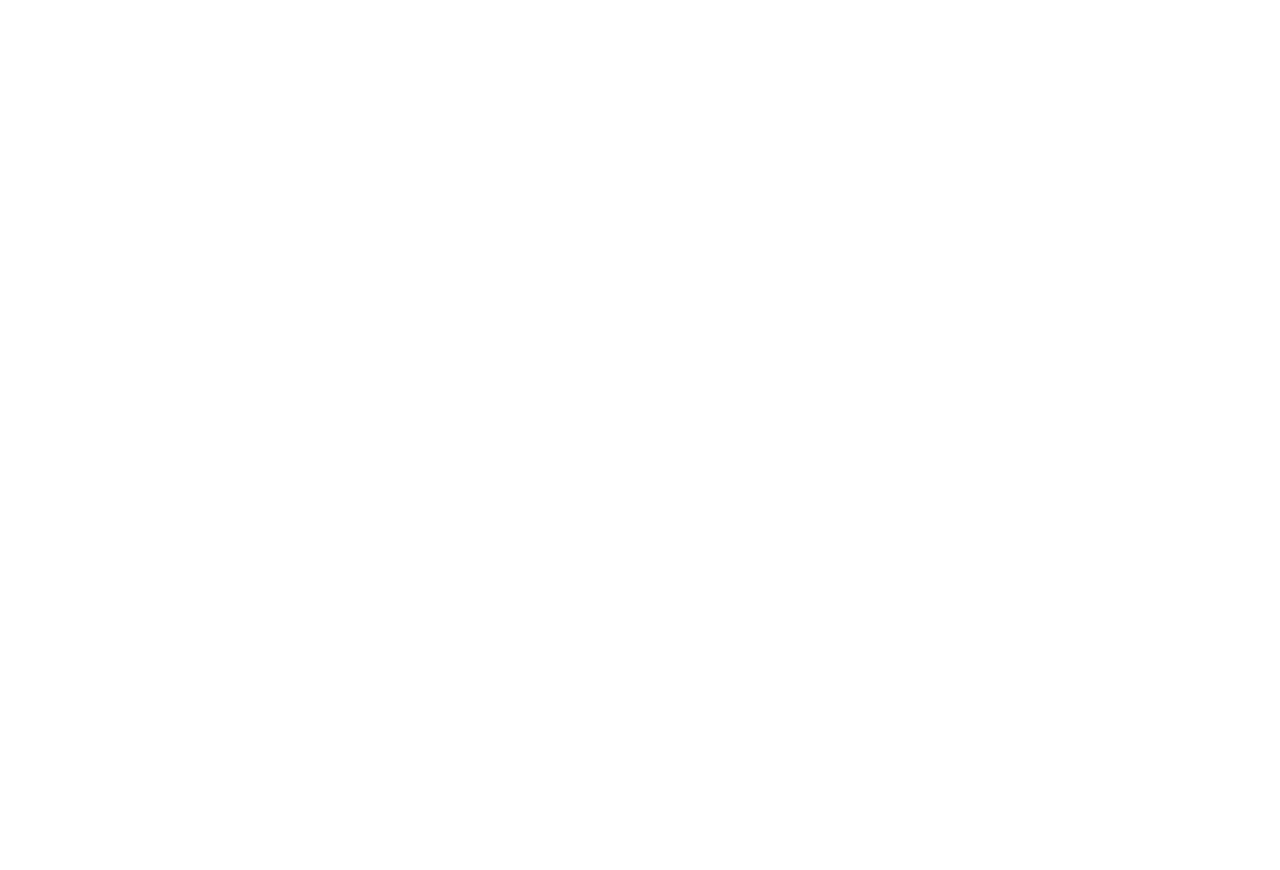
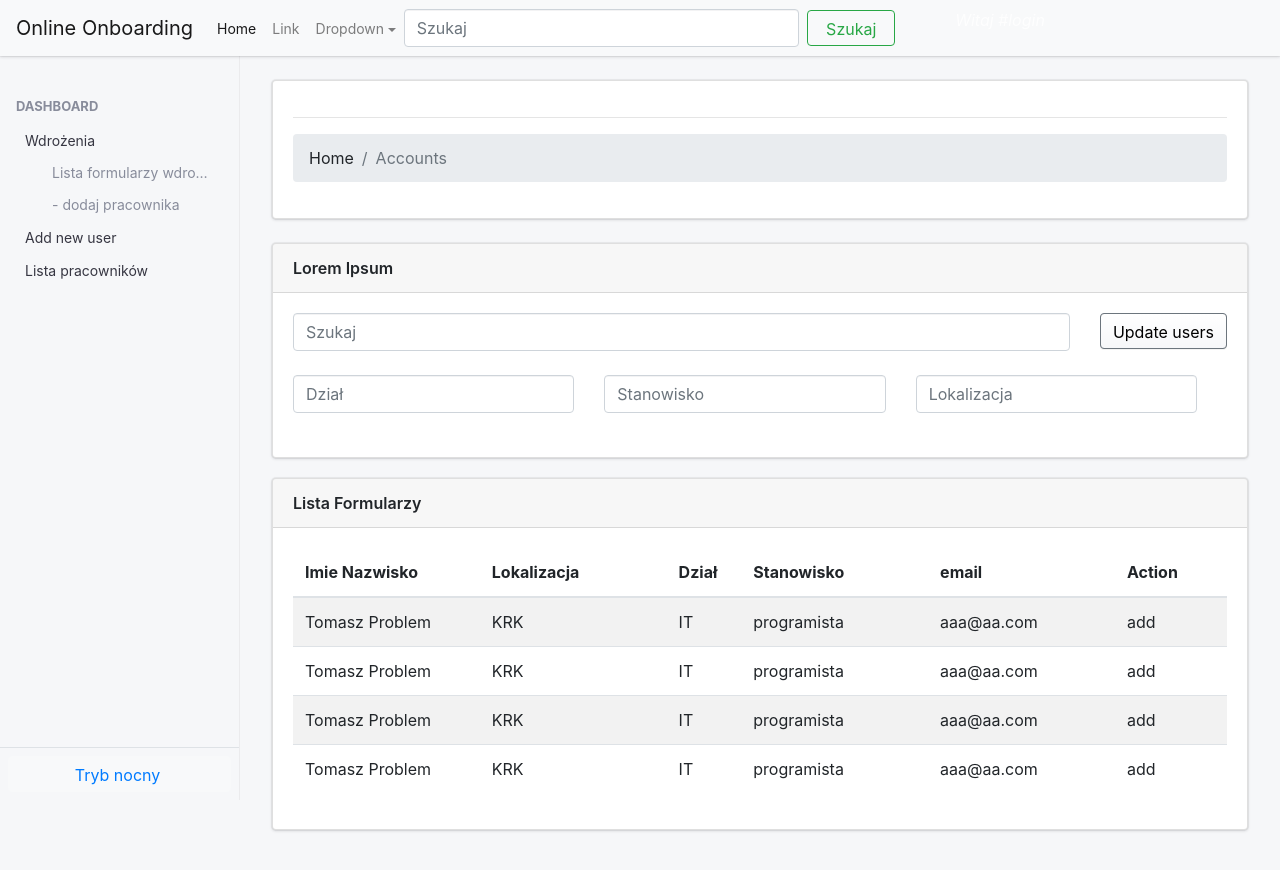
Before and after one commit to binawork/OnboardingFront, a React (Create React App) app: page /packages in a window 1280 px wide. Shown: the top 870 px of the page. Before the commit the page ends 800 px from the top, so only its background shows below. Built offline with nearby package versions, Linux system fonts and the light colour scheme.

Commit message:
Add new links and organize them

```diff
--- a/src/App.js
+++ b/src/App.js
@@ -13,7 +13,7 @@
 import UserManagerProfilePage from "./Components/UserManagerProfilePage";
 
 import FormsEmployeePage from "./Components/FormsEmployeePage";
-import FormsManagerCheckPage from "./Components/FormsManagerCheckPage";
+import FormsManagerCheckPage from "./Components/FormsManagerCheckPage";// where manager checks how form was filled;
 import EmployeProfilePage from "./Components/EmployeProfile/EmployeProfilePage";
 import EmployePageFillCopyPage from "./Components/EmployePageFillCopy/EmployePageFillCopyPage";
 import Navbar from "./Components/Navbar";
@@ -29,6 +29,7 @@
             <Route path="/form_edit" component={ FormsEditPage } />
             <Route path="/form_table" component={ FormTablePage } />
             <Route path="/user_list" component={ UserListPage } />
+            <Route path="/packages" component={ AddUserTablePage } />
             <Route path="/" exact component={ DashboardPage } />
 
         </BrowserRouter>
--- a/src/Components/EmployePageFillCopy/EmployePageFillRow.js
+++ b/src/Components/EmployePageFillCopy/EmployePageFillRow.js
@@ -1,9 +1,12 @@
 import React from "react";
+import { Link } from 'react-router-dom';
+// todos: add key = { ... }
 
 function EmployePageFillRow(props) {
+console.log(props);
     return(
         <tr>
-            <td>{props.row.name}</td>
+            <td><Link to="/employe_page_fill">{props.row.name}</Link></td>
             <td>{props.row.progress}</td>
         </tr>
     )
--- a/src/Components/LeftMenu.js
+++ b/src/Components/LeftMenu.js
@@ -1,6 +1,6 @@
 import React from "react";
 import ModeButton from './ModeButton'
-//import { Link } from 'react-router-dom';
+import { Link } from 'react-router-dom';
 
 
 function LeftMenu() {
@@ -19,7 +19,7 @@
                         </li>
 
                         <li className="menu-item has-child has-active">
-                            <a href="#" className="menu-link"><span className="menu-icon far fa-file"></span> <span className="menu-text">Wdrożenia</span></a>
+                            <Link to='/packages' className="menu-link"><span className="menu-icon far fa-file"></span> <span className="menu-text">Wdrożenia</span></Link>
                             <ul className="menu">
                                 <li className="menu-item">
                                     <a href="#" className="menu-link">Lista formularzy wdrożeń</a>
@@ -31,12 +31,10 @@
                         </li>
 
                         <li className="menu-item">
-                            <a href="#" className="menu-link"><span className="menu-icon fas fa-file"></span> <span className="menu-text">Add new user</span></a>
-                            {/*<Link to='/profile'><span className="menu-icon fas fa-file"></span> <span className="menu-text">Add new user</span></Link>*/}
+                            <Link to='/add_user' className="menu-link"><span className="menu-icon fas fa-file"></span> <span className="menu-text">Add new user</span></Link>
                         </li>
                         <li className="menu-item">
-                            <a href="#" className="menu-link"><span className="menu-icon fas fa-file"></span> <span className="menu-text">Lista pracowników</span></a>
-                            {/*<Link to='/users'><span className="menu-icon fas fa-file"></span> <span className="menu-text">Lista pracowników</span></Link>*/}
+                            <Link to='/user_list' className="menu-link"><span className="menu-icon fas fa-file"></span> <span className="menu-text">Lista pracowników</span></Link>
                         </li>
                       </ul>
 
```
